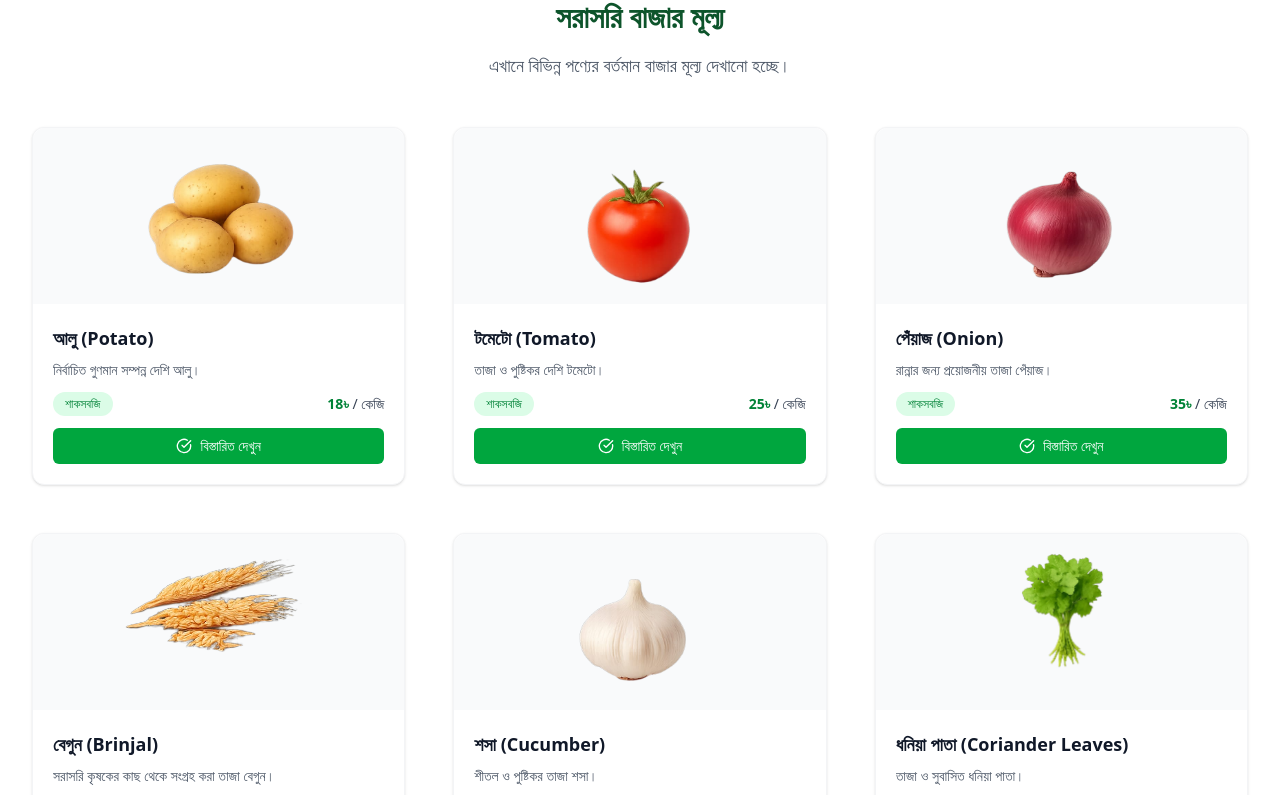
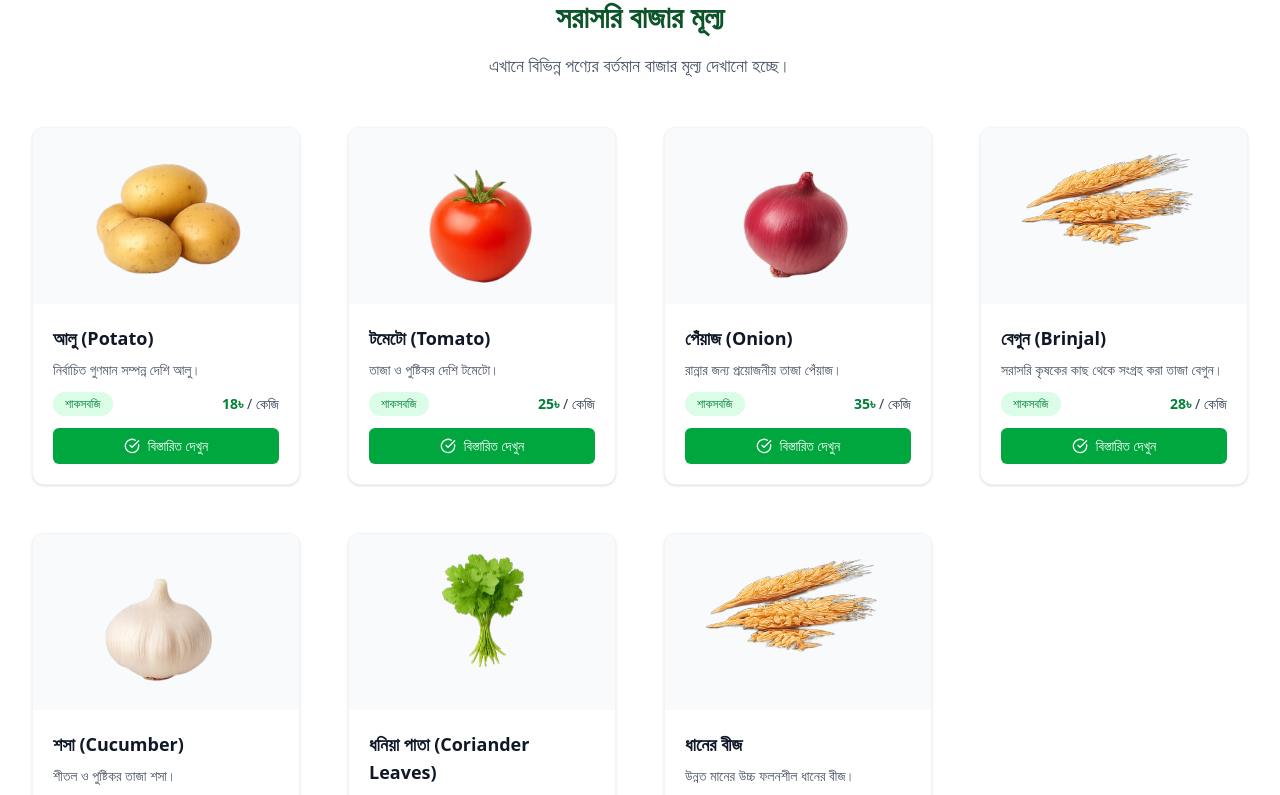
Before and after one commit to GausAlMunirTushar/krishipath-frontend, a Next.js app: page / in a window 1280 px wide. Shown: the part 1579-2374 px from the top of the page. Built offline with nearby package versions, Linux system fonts and the light colour scheme; no server answers.

Commit message:
feat: Update grid layout for product display to include an additional column

```diff
--- a/src/app/(web)/page.tsx
+++ b/src/app/(web)/page.tsx
@@ -63,7 +63,7 @@
 					এখানে বিভিন্ন পণ্যের বর্তমান বাজার মূল্য দেখানো হচ্ছে।
 				</p>
 
-				<div className="mt-12 grid grid-cols-1 sm:grid-cols-2 lg:grid-cols-3 gap-12">
+				<div className="mt-12 grid grid-cols-1 sm:grid-cols-2 lg:grid-cols-3 xl:grid-cols-4 gap-12">
 					{productData.map((product, index) => (
 						<ProductCard key={index} product={product} />
 					))}
```
